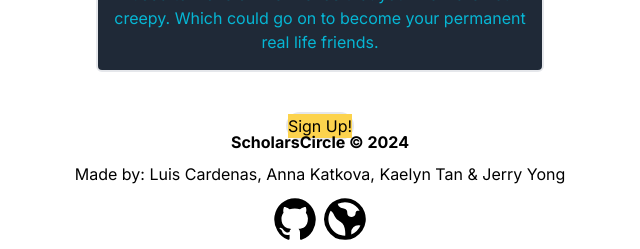
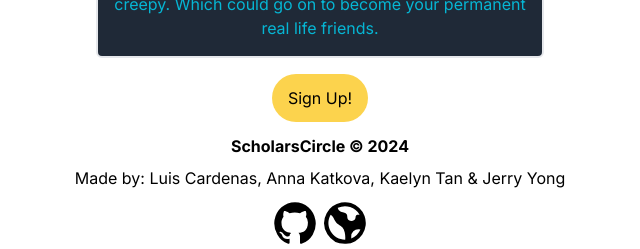
Before and after one commit to KYUTI3/ScholarsCircle, a Next.js app: page / in a window 1280 px wide. Shown: the part 548-797 px from the top of the page, without its empty margins (320-960 px from the left). Built offline with nearby package versions, Linux system fonts and the light colour scheme.

Commit message:
button v1 & index changes

```diff
--- a/Components/Button.tsx
+++ b/Components/Button.tsx
@@ -3,11 +3,9 @@ import Link from 'next/link'
 
 const Button = () => {
 return(
-     <div className="border-2 rounded-full border-black w-72">
-        <div className="bg-amber-300 text-black hover:bg-orange-300">
-            <Link href="/Welcome"> Sign Up!</Link>
-        </div>
-    </div>
+   <button className="bg-amber-300 text-black hover:bg-orange-300 px-4 py-3 my-1 rounded-full">
+      <Link href="/Welcome"> Sign Up!</Link>
+   </button>
  )
 }
 
--- a/Components/Footer.tsx
+++ b/Components/Footer.tsx
@@ -6,7 +6,7 @@ import website from '/public/website.svg'
 
 const Footer = () => {
 return(
- <div className="fixed flex bottom-0 left-0 w-full bg-gray-300 py-2 px-4 justify-center items-center size-10 ">
+ <div className="fixed flex bottom-0 left-0 w-full bg-gray-300 py-1 px-4 justify-center items-center text-[14px]">
    <div className="flex flex-col text-center space-y-2">
     <div className="font-bold">
      ScholarsCircle © 2024
--- a/src/app/page.tsx
+++ b/src/app/page.tsx
@@ -12,12 +12,12 @@ export default function Home() {
       <div className="fixed top-0">
        <Navbar />
       </div>
-      <div className="flex flex-col items-center space-y-10">
+      <div className="flex flex-col items-center space-y-6">
       <div className="bg-amber-300">
         <Hero />
       </div>
         <About />
-      <div>
+      <div className="-translate-y-3">
         <Button />
       </div>
        <div className="fixed bottom-0">
```
